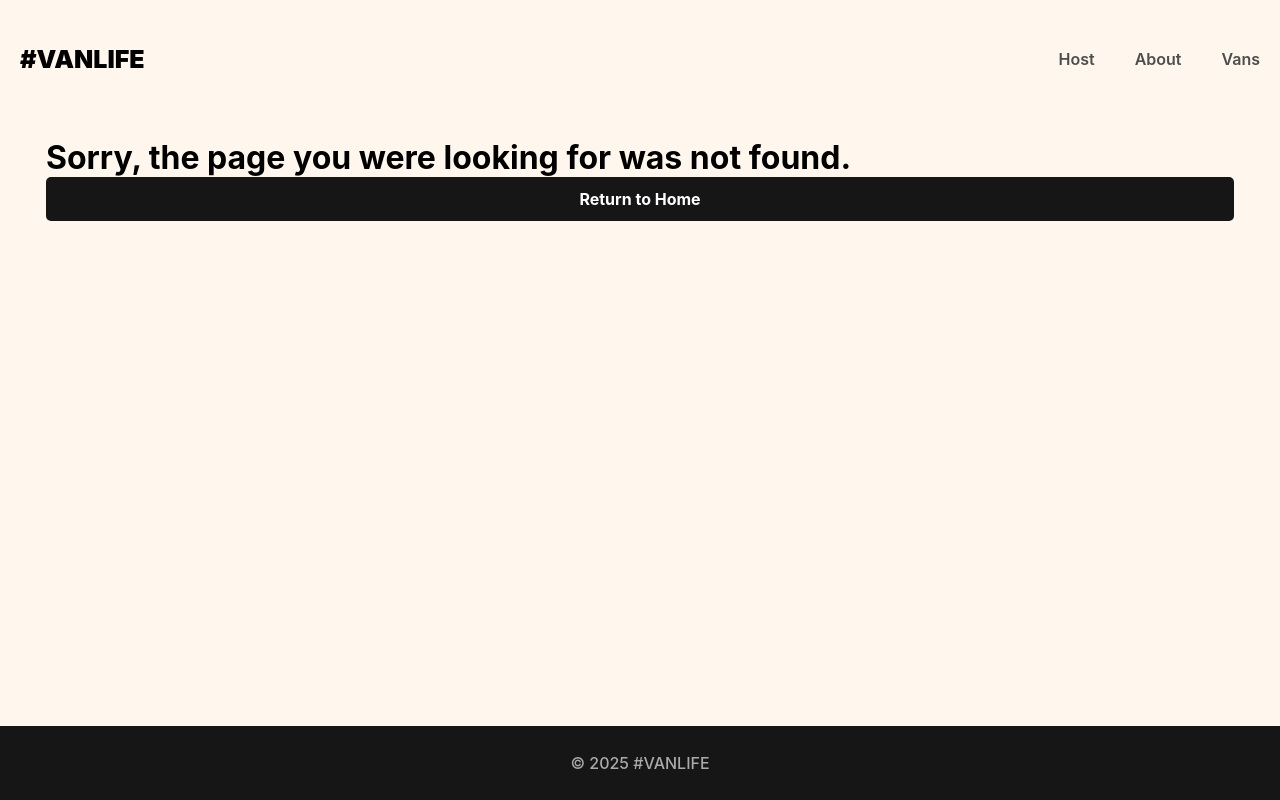
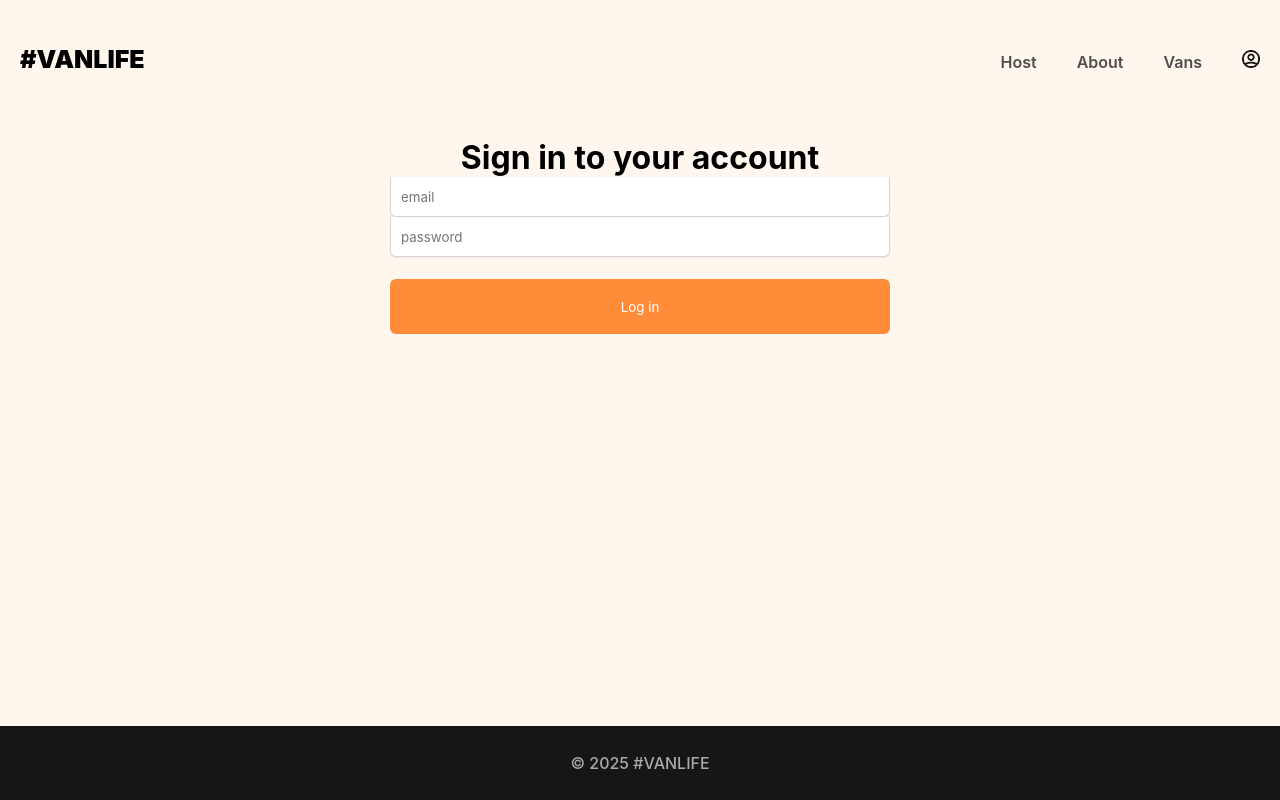
Before and after one commit to mehdi1966/vanLife, a React app: page /login in a window 1280 px wide. Before the commit this address had no page. Built offline with nearby package versions, Linux system fonts and the light colour scheme.

Commit message:
creating a login component

```diff
--- a/components/Header.jsx
+++ b/components/Header.jsx
@@ -1,5 +1,5 @@
 import { Link,NavLink } from "react-router-dom"
-
+import icon  from "../assets/images/icon.png"
 const Header = ()=>{
 return(
     <header>
@@ -18,6 +18,11 @@ return(
             className={({isActive})=> isActive ? 'nav-link':''}
             >Vans
             </NavLink>
+            <Link to="/login" className="login-link"
+            ><img src={icon} alt=" login icon"
+            className="login-icon"
+            />
+            </Link>
         </nav>
     </header>
 )
--- a/index.css
+++ b/index.css
@@ -56,11 +56,18 @@ header a:hover {
 }
 
 .nav-link{
-
     font-weight: bold;
     color: #FF8C38;
 }
+header .login-icon {
+    height: 18px;
+    width: 18px;
+}
 
+header .login-link {
+    display: inline-flex;
+    align-items: center;
+}
 main{
     padding: 20px;
     margin-bottom: 84px;
@@ -469,3 +476,65 @@ i[class*='van-type-'] {
     background-color: #161616;
     color: white;
 }
+
+.login-container {
+    display: flex;
+    flex-direction: column;
+    align-items: center;
+    padding-inline: 27px;
+}
+
+.login-form {
+    display: flex;
+    flex-direction: column;
+    width: 100%;
+    max-width: 500px;
+}
+
+.login-form  input {
+    border: 1px solid rgba(209, 213, 219);
+    height: 40px;
+    text-indent: 10px;
+    font-family: "Inter", sans-serif;
+    box-shadow: 0px 1px 2px rgba(0, 0, 0, 0.05);
+    font-weight: 400;
+}
+
+.login-form  input:focus {
+    outline: none;
+}
+
+.login-form  input:first-of-type {
+    border-radius: 6px 6px 0px 0px;
+}
+
+.login-form  input:last-of-type {
+    border-radius: 0px 0px 6px 6px;
+    border-top: none;
+}
+
+.login-form > button {
+    background-color: #FF8C38;
+    border: none;
+    border-radius: 6px;
+    height: 55px;
+    margin-top: 22px;
+    color: white;
+    font-family: "Inter", sans-serif;
+    cursor: pointer;
+}
+.password-container{
+    position: relative;
+    display: flex;
+    align-items: center;
+}
+.password-container > input{
+    width: 100%;
+}
+.password-container > img{
+    position: absolute;
+    right: 10px;
+    width: 20px;
+    height: 20px;
+    cursor: pointer;
+}
--- a/index.jsx
+++ b/index.jsx
@@ -1,7 +1,7 @@
 
 import React from 'react';
 import ReactDOM from 'react-dom/client';
-import { BrowserRouter, Routes, Route,createBrowserRouter,createRoutesFromElements,RouterProvider } from "react-router-dom";
+import { Route,createBrowserRouter,createRoutesFromElements,RouterProvider } from "react-router-dom";
 
 //components
 
@@ -20,16 +20,15 @@ import HostVanInfo from './pages/hosts/hostVans/HostVanInfo';
 import HostVanPhotos from './pages/hosts/hostVans/HostVanPhotos';
 import HostVanPricing from './pages/hosts/hostVans/HostvanPricing';
 import NotFound from './pages/NotFound';
-
-
+import Login from './pages/Login'
 const router = createBrowserRouter(createRoutesFromElements(
   <Route path="/" element={<Layout />}>
     <Route  errorElement={<h1>ooops something went wrong</h1>}>
         <Route index element={<Home />} />
         <Route path="about" element={<About />} />
         <Route path="vans" loader={vansLoader} element={<Vans />} />
+        <Route path="login" element={<Login />} />
         <Route path="vans/:id" element={<VanDetail />} />
-  </Route>
         <Route path="host" element={<HostLayout />}>
             <Route index element={<Dashboard />} />
             <Route path="income" element={<Income />} />
@@ -43,6 +42,7 @@ const router = createBrowserRouter(createRoutesFromElements(
         </Route>
         <Route path="*" element={<NotFound />}/>
     </Route>
+</Route>
 ))
 
 function App() {
--- /dev/null
+++ b/pages/Login.jsx
@@ -0,0 +1,56 @@
+import { useState } from "react";
+import hide from '../assets/images/hide.png'
+import view from '../assets/images/view.png'
+
+const Login = ()=>{
+const [passwordVisibility,setPasswordVisibility] = useState(false)
+const[formdata,setFormData] = useState({email:'',password:''})
+const handleChange =(event)=>{
+const {name , value} = event.target;
+setFormData(prevData=>( {
+    ...prevData,
+    [name]: value
+}
+))
+}
+
+const handleSubmit = (e)=>{
+e.preventDefault()
+console.log(formdata);
+setFormData({email:'',password:''});
+setPasswordVisibility(false)
+}
+    return (
+        <div className="login-container">
+            <h1>Sign in to your account</h1>
+            <form className="login-form" onSubmit={handleSubmit}>
+                <input
+                type="email"
+                name="email"
+                 placeholder="email"
+                 onChange={handleChange}
+                 value={formdata.email}
+                 required/>
+
+                <div className="password-container">
+                    <input
+                    type={passwordVisibility ?"text":"password"}
+                    name="password"
+                    placeholder="password"
+                    value={formdata.password}
+                    onChange={handleChange}
+                    required/>
+
+                    {formdata.password &&
+                    <img
+                    src={passwordVisibility? hide : view}
+                    alt="change visibility of input"
+                    onClick={() => setPasswordVisibility((prev) => !prev)}
+                    /> }
+                </div>
+                <button>Log in</button>
+            </form>
+        </div>
+    )}
+
+export default Login;
```
Also changed, not shown: assets/images/hide.png (added), assets/images/icon.png (added), assets/images/view.png (added). Lines whose indentation alone changed are shown as unchanged.
